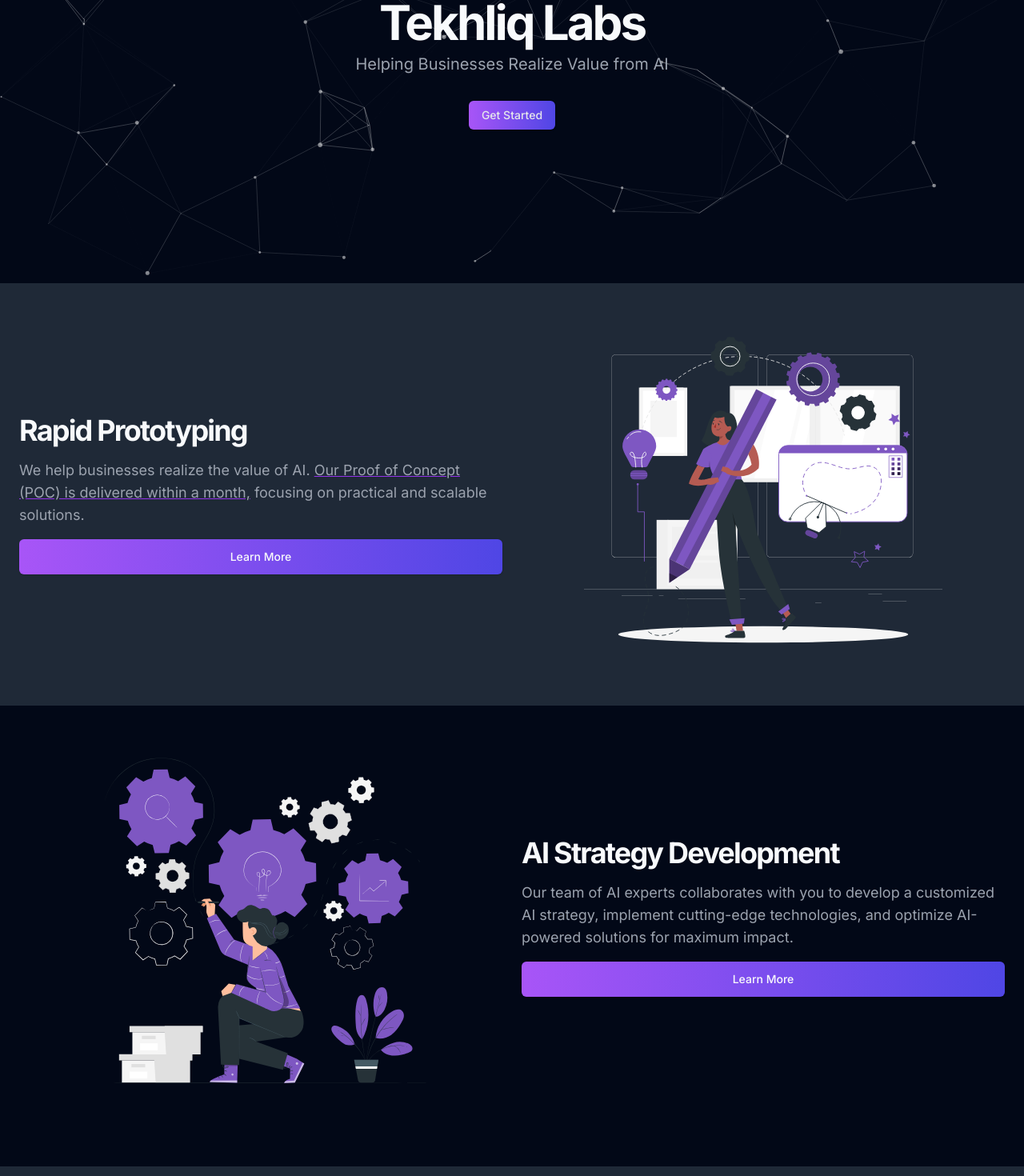
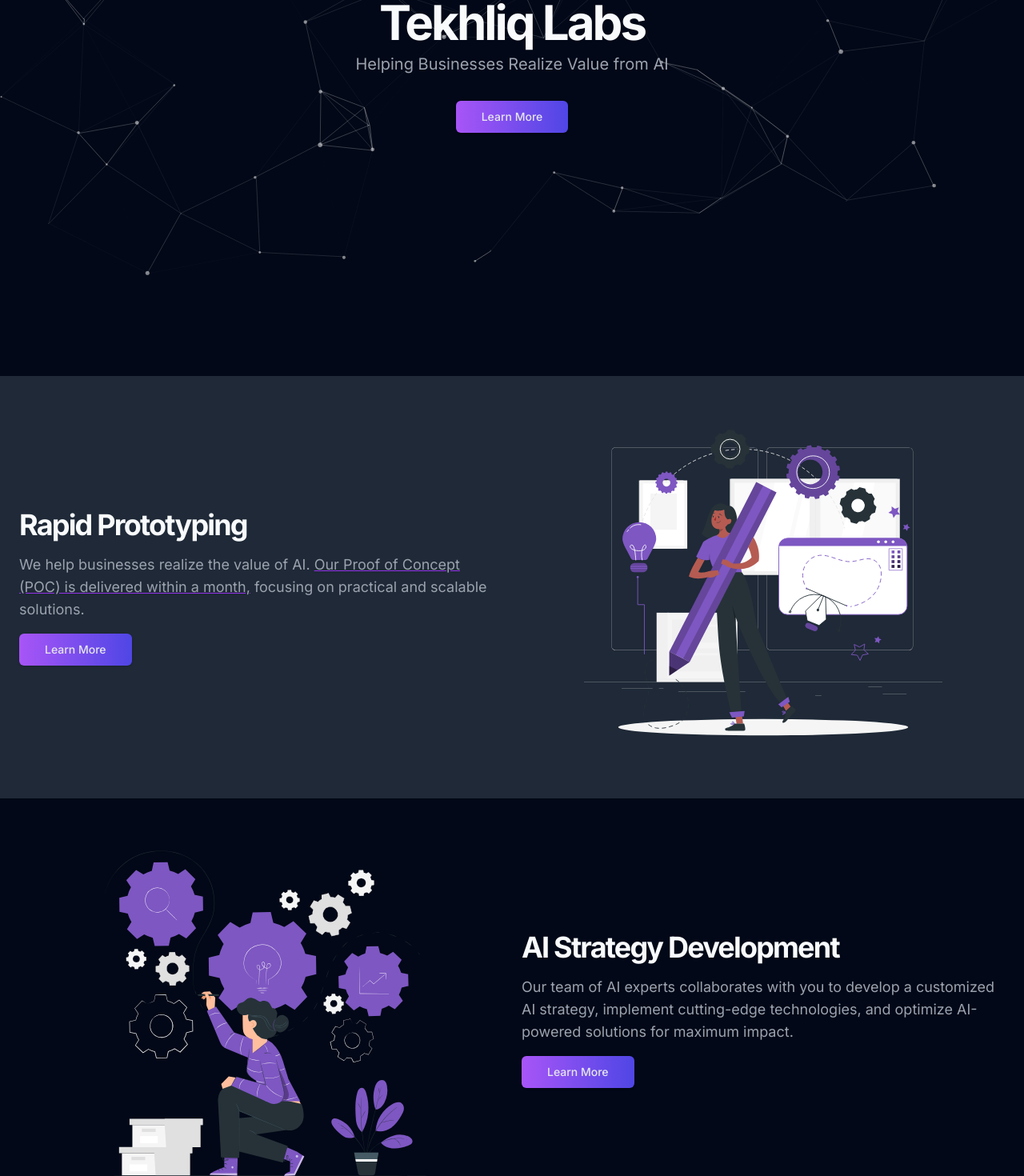
Before and after one commit to Tekhliq/Website, a Next.js app: page / in a window 1280 px wide. Shown: the part 340-1810 px from the top of the page at 80% size. Built offline with nearby package versions, Linux system fonts and the light colour scheme.

Commit message:
Correct button styling of Learn More

```diff
--- a/src/app/page.js
+++ b/src/app/page.js
@@ -38,7 +38,7 @@ export default function Component() {
       </header>
       <main className="flex-1">
       <section id="particles-js" className="mt-[50px]"></section>
-      <section className="relative top-0 w-full min-h-screen md:min-h-0 py-12 md:py-24 lg:py-32 xl:py-48 mt-[-50px] md:mt-[-680px]">
+      <section className="relative top-0 w-full min-h-screen md:min-h-screen py-12 md:py-0 lg:py-32 xl:py-48 mt-[-50px] md:mt-[-680px]">
         <div className="container px-4 md:px-6">
             <div className="flex flex-col items-center space-y-4 text-center">
               <div className="space-y-2 mb-4">
@@ -58,18 +58,17 @@ export default function Component() {
                   Helping Businesses Realize Value from AI
                 </p>
               </div>
-              <div className="mt-10 sm:mt-20">
+              <div className="flex flex-col gap-2 min-[400px]:flex-row">
                   <Link
-                  className="inline-flex h-9 items-center justify-center rounded-md bg-gradient-to-r from-purple-500 to-indigo-600 px-4 py-2 text-sm font-medium text-gray-200 shadow transition-colors hover:bg-gray-900/90 focus-visible:outline-none focus-visible:ring-1 focus-visible:ring-gray-950 disabled:pointer-events-none disabled:opacity-50"
+                    className="bg-gradient-to-r from-purple-500 to-indigo-600 inline-flex h-10 items-center justify-center rounded-md bg-gray-900 px-8 text-sm font-medium text-gray-50 shadow transition-colors hover:bg-gray-900/90 focus-visible:outline-none focus-visible:ring-1 focus-visible:ring-gray-950 disabled:pointer-events-none disabled:opacity-50 dark:bg-gray-50 dark:text-gray-200 dark:hover:bg-gray-50/90 dark:focus-visible:ring-gray-300"
                     href="#contact"
                   >
-                  Get Started
+                    Learn More
                   </Link>
                 </div>
             </div>
           </div>
         </section>
-
         <section id="services" className="w-full bg-gray-100 dark:bg-gray-800 py-10">
         <div className="container px-4 sm:px-6">
           <div className="grid grid-cols-1 md:grid-cols-2 items-center gap-6">
@@ -82,12 +81,14 @@ export default function Component() {
                 </span>{" "}
                 focusing on practical and scalable solutions.
               </p>
+              <div className="flex flex-col gap-2 min-[400px]:flex-row">
                   <Link
-                className="bg-gradient-to-r from-purple-500 to-indigo-600 inline-flex items-center justify-center rounded-md px-8 py-3 text-sm font-medium text-gray-50 shadow transition-colors hover:bg-gray-900/90 focus-visible:outline-none focus-visible:ring-gray-950"
+                    className="bg-gradient-to-r from-purple-500 to-indigo-600 inline-flex h-10 items-center justify-center rounded-md bg-gray-900 px-8 text-sm font-medium text-gray-50 shadow transition-colors hover:bg-gray-900/90 focus-visible:outline-none focus-visible:ring-1 focus-visible:ring-gray-950 disabled:pointer-events-none disabled:opacity-50 dark:bg-gray-50 dark:text-gray-200 dark:hover:bg-gray-50/90 dark:focus-visible:ring-gray-300"
                     href="#contact"
                   >
                     Learn More
                   </Link>
+                </div>
             </div>
             <img
               alt="AI Consulting"
@@ -111,12 +112,14 @@ export default function Component() {
                 Our team of AI experts collaborates with you to develop a customized AI strategy, implement
                 cutting-edge technologies, and optimize AI-powered solutions for maximum impact.
               </p>
+              <div className="flex flex-col gap-2 min-[400px]:flex-row">
                   <Link
-                className="bg-gradient-to-r from-purple-500 to-indigo-600 inline-flex items-center justify-center rounded-md px-8 py-3 text-sm font-medium text-gray-50 shadow transition-colors hover:bg-gray-900/90 focus-visible:outline-none focus-visible:ring-gray-950"
+                    className="bg-gradient-to-r from-purple-500 to-indigo-600 inline-flex h-10 items-center justify-center rounded-md bg-gray-900 px-8 text-sm font-medium text-gray-50 shadow transition-colors hover:bg-gray-900/90 focus-visible:outline-none focus-visible:ring-1 focus-visible:ring-gray-950 disabled:pointer-events-none disabled:opacity-50 dark:bg-gray-50 dark:text-gray-200 dark:hover:bg-gray-50/90 dark:focus-visible:ring-gray-300"
                     href="#contact"
                   >
                     Learn More
                   </Link>
+                </div>
             </div>
           </div>
         </div>
```
Lines whose indentation alone changed are shown as unchanged.
